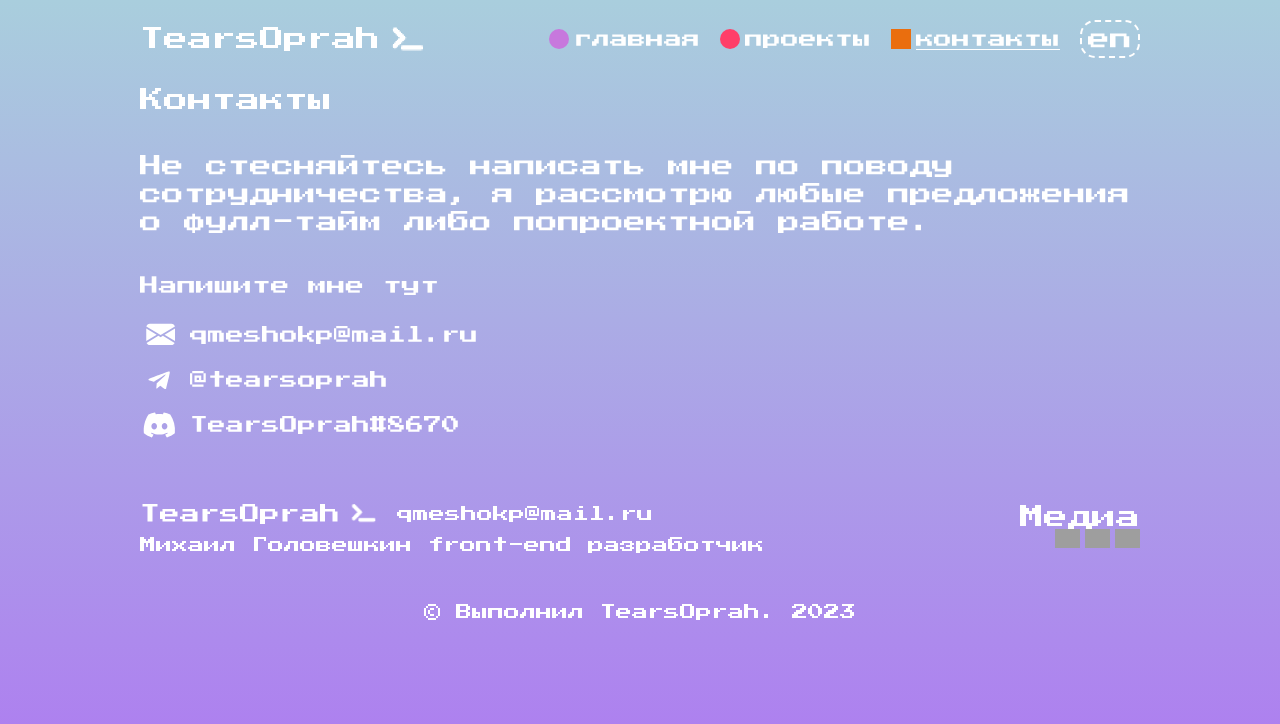
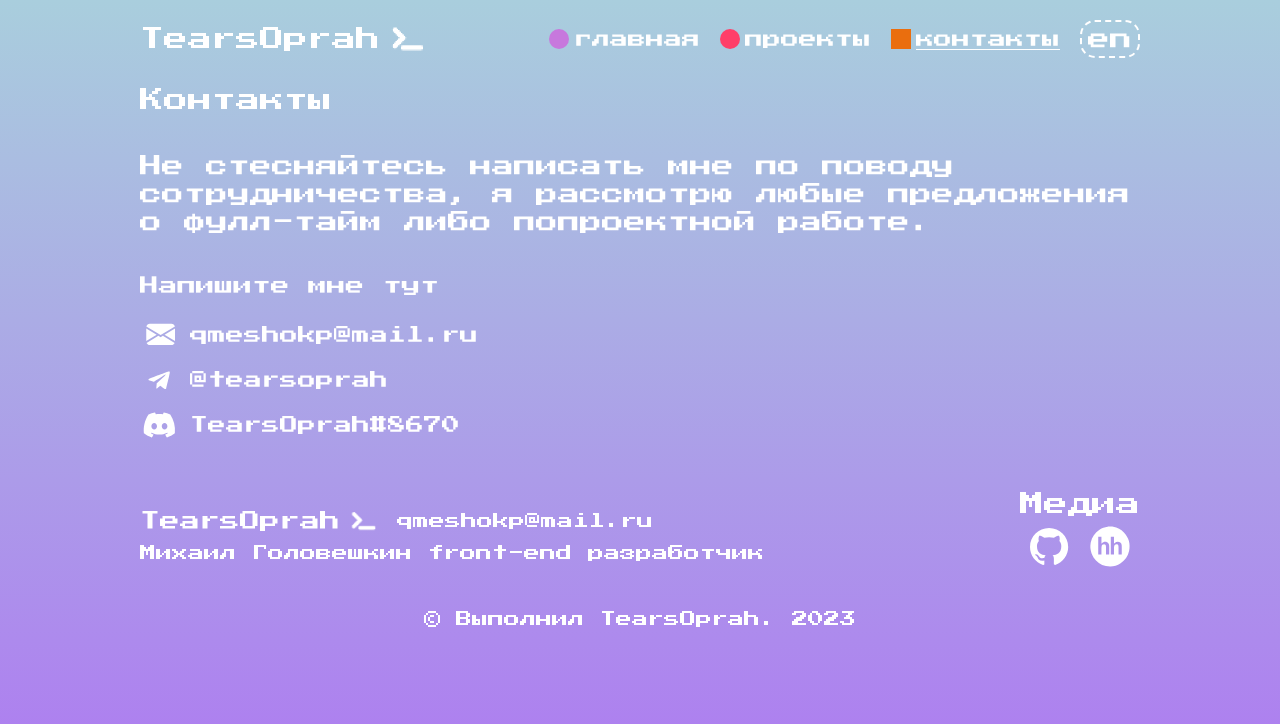
Before and after one commit to TearsOprah/react-portfolio, a React (Vite) app: page /contacts in a window 1280 px wide. Shown: the top 724 px of the page. Built offline with nearby package versions, Linux system fonts and the light colour scheme; grey boxes are pictures that could not be loaded.

Commit message:
fix: ссылки и иконки в футере

```diff
--- a/src/components/Contacts/Contacts.scss
+++ b/src/components/Contacts/Contacts.scss
@@ -14,7 +14,6 @@
 }
 
 .contacts__block {
-  pointer-events: all;
   display: flex;
   flex-direction: column;
   gap: 20px;
@@ -25,6 +24,8 @@
 }
 
 .contacts__links {
+  max-width: 400px;
+  pointer-events: all;
   display: flex;
   flex-direction: column;
   gap: 5px;
--- a/src/components/Footer/Footer.jsx
+++ b/src/components/Footer/Footer.jsx
@@ -2,6 +2,7 @@ import texts from "../../utils/texts.js";
 import React from "react";
 import './Footer.scss';
 import imgLogo from "../../assets/white.gif";
+import media from "../../utils/media.js";
 
 export default function Footer({currentLang}) {
   return (
@@ -23,9 +24,9 @@ export default function Footer({currentLang}) {
         <div className={'footer__right-block'}>
           <h2 className={'footer__links-title'}>{texts[currentLang].media}</h2>
           <div className={'footer__links'}>
-            <a className={'footer__link'}><img className={'footer__link-icon'} src={'https://cdn-icons-png.flaticon.com/512/25/25231.png'} /></a>
-            <a className={'footer__link'}><img className={'footer__link-icon'} src={'https://cdn-icons-png.flaticon.com/512/25/25231.png'} /></a>
-            <a className={'footer__link'}><img className={'footer__link-icon'} src={'https://cdn-icons-png.flaticon.com/512/25/25231.png'} /></a>
+            {media.map((item, i) =>
+              <a key={i} href={item[0]} target={'_blank'} className={'footer__link'}><img className={'footer__link-icon'} src={item[1]} /></a>
+            )}
           </div>
         </div>
 
--- a/src/components/Footer/Footer.scss
+++ b/src/components/Footer/Footer.scss
@@ -61,13 +61,13 @@
 
 .footer__links {
   display: flex;
-  gap: 5px;
 }
 
 .footer__link {
-
+  display: flex;
+  align-items: center;
 }
 
 .footer__link-icon {
-  max-width: 25px;
+  width: 60px;
 }
--- /dev/null
+++ b/src/utils/media.js
@@ -0,0 +1,9 @@
+import githubImage from '../assets/Github.svg';
+import hhImage from '../assets/hh.svg';
+
+const media = [
+  ['https://github.com/TearsOprah', githubImage],
+  ['https://hh.ru/resume/952d1fd9ff0bd67e000039ed1f5a6c3068624d', hhImage],
+];
+
+export default media;
```
Also changed, not shown: src/assets/hh.svg (added).
